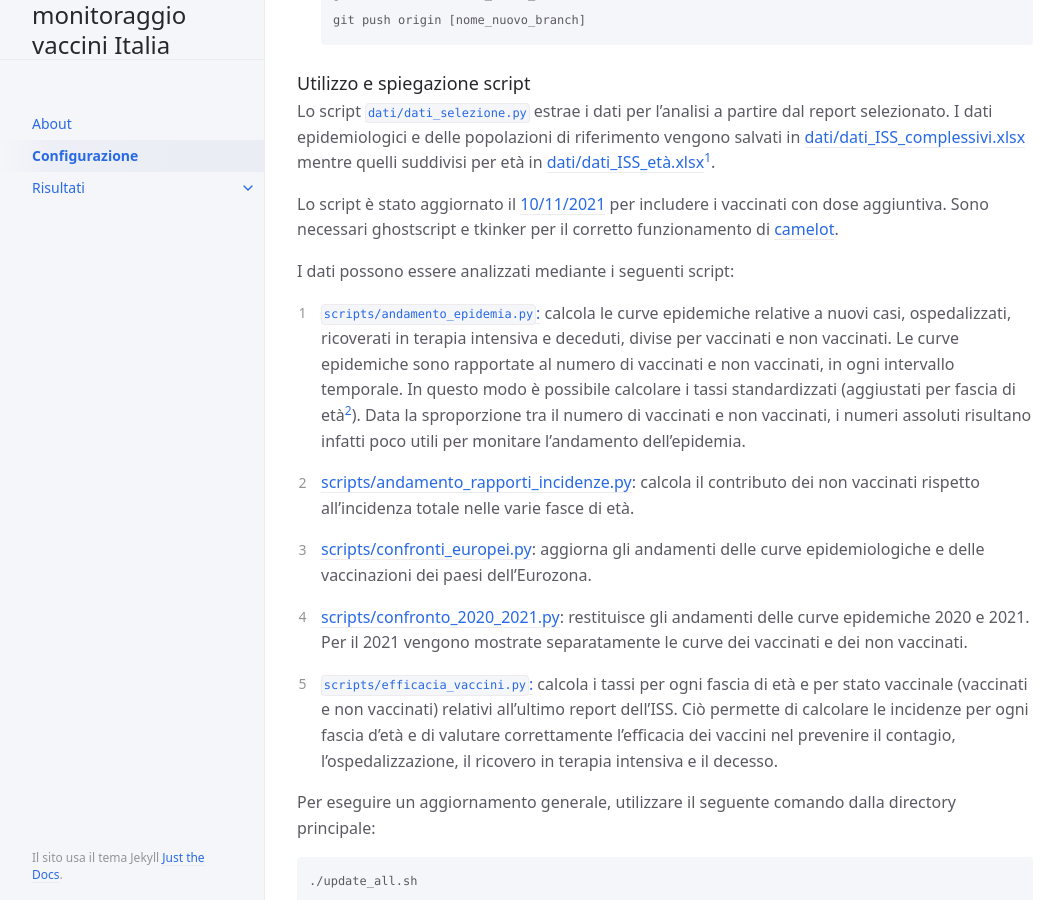
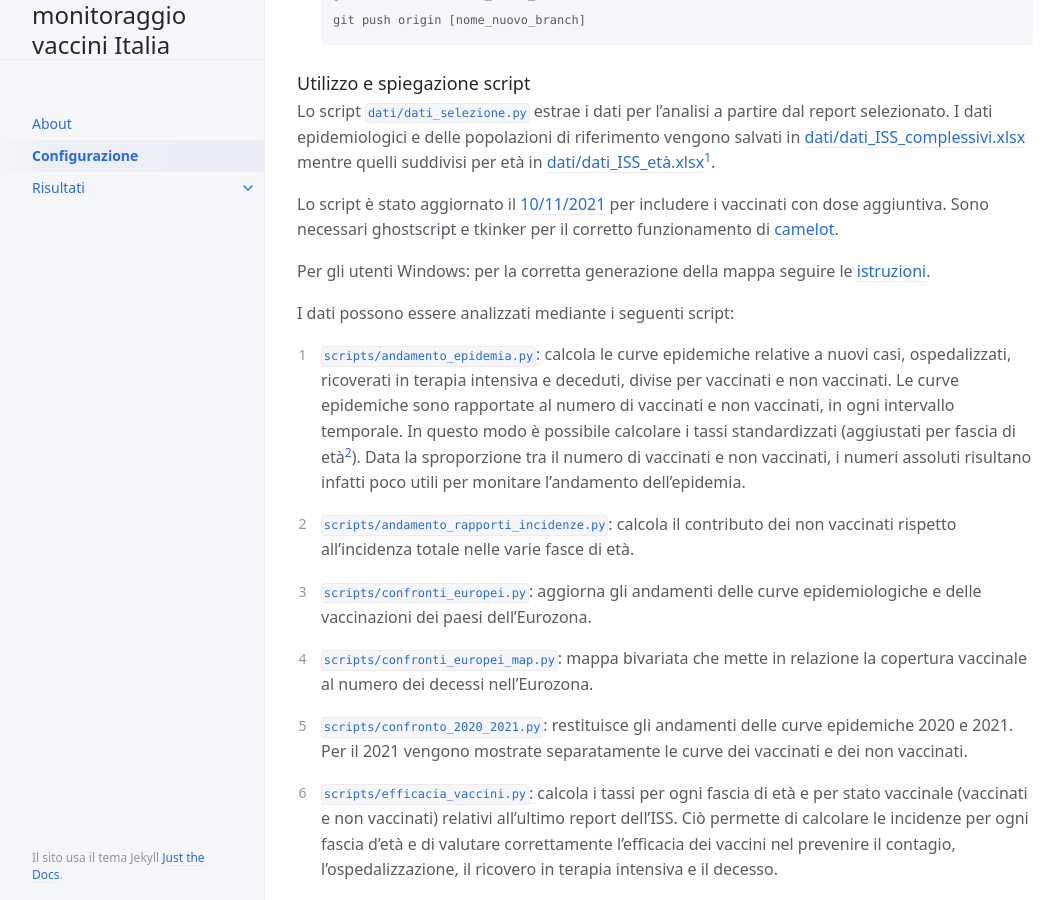
Before and after one commit to enricocid/monitoraggio-vaccini-italia, a Jekyll site: the page built from docs/configurazione.md, in a window 1280 px wide and 900 px high, scrolled down 836 px. Shown: the whole window, without its empty margins (107-1169 px from the left). Built offline with Jekyll 4.4.1, drawn with Linux system fonts in a browser that asks for light colours.

Commit message:
Aggiunta mappa bivariata
Signed-off-by: enricocid <enrico2588@gmail.com>

````diff
--- a/docs/configurazione.md
+++ b/docs/configurazione.md
@@ -50,17 +50,21 @@ Lo script [**`dati/dati_selezione.py`**](https://github.com/apalladi/covid_vacci
 Lo script è stato aggiornato il [10/11/2021](https://www.epicentro.iss.it/coronavirus/bollettino/Bollettino-sorveglianza-integrata-COVID-19_10-novembre-2021.pdf) per includere i vaccinati con dose aggiuntiva.
 Sono necessari ghostscript e tkinker per il corretto funzionamento di [camelot](https://camelot-py.readthedocs.io/en/master/user/install-deps.html).
 
+Per gli utenti Windows: per la corretta generazione della mappa seguire le [istruzioni]({{ site.baseurl }}{% link docs/mappa_deps_win.md %}).
+
 I dati possono essere analizzati mediante i seguenti script:
 
 1. [**`scripts/andamento_epidemia.py`**:](https://github.com/apalladi/covid_vaccini_monitoraggio/blob/main/scripts/andamento_epidemia.py) calcola le curve epidemiche relative a nuovi casi, ospedalizzati, ricoverati in terapia intensiva e deceduti, divise per vaccinati e non vaccinati. Le curve epidemiche sono rapportate al numero di vaccinati e non vaccinati, in ogni intervallo temporale. In questo modo è possibile calcolare i tassi standardizzati (aggiustati per fascia di età[^2]). Data la sproporzione tra il numero di vaccinati e non vaccinati, i numeri assoluti risultano infatti poco utili per monitare l'andamento dell'epidemia.
 
-2. [scripts/andamento_rapporti_incidenze.py](https://github.com/apalladi/covid_vaccini_monitoraggio/blob/main/scripts/andamento_rapporti_incidenze.py): calcola il contributo dei non vaccinati rispetto all’incidenza totale nelle varie fasce di età.
+2. [**`scripts/andamento_rapporti_incidenze.py`**](https://github.com/apalladi/covid_vaccini_monitoraggio/blob/main/scripts/andamento_rapporti_incidenze.py): calcola il contributo dei non vaccinati rispetto all’incidenza totale nelle varie fasce di età.
 
-3. [scripts/confronti_europei.py](https://github.com/apalladi/covid_vaccini_monitoraggio/blob/main/scripts/confronti_europei.py): aggiorna gli andamenti delle curve epidemiologiche e delle vaccinazioni dei paesi dell'Eurozona.
+3. [**`scripts/confronti_europei.py`**](https://github.com/apalladi/covid_vaccini_monitoraggio/blob/main/scripts/confronti_europei.py): aggiorna gli andamenti delle curve epidemiologiche e delle vaccinazioni dei paesi dell'Eurozona.
 
-4. [scripts/confronto_2020_2021.py](https://github.com/apalladi/covid_vaccini_monitoraggio/blob/main/scripts/confronto_2020_2021.py): restituisce gli andamenti delle curve epidemiche 2020 e 2021. Per il 2021 vengono mostrate separatamente le curve dei vaccinati e dei non vaccinati.
+4. [**`scripts/confronti_europei_map.py`**](https://github.com/apalladi/covid_vaccini_monitoraggio/blob/main/scripts/confronti_europei_map.py): mappa bivariata che mette in relazione la copertura vaccinale al numero dei decessi nell'Eurozona.
 
-5. [**`scripts/efficacia_vaccini.py`**:](https://github.com/apalladi/covid_vaccini_monitoraggio/blob/main/scripts/efficacia_vaccini.py) calcola i tassi per ogni fascia di età e per stato vaccinale (vaccinati e non vaccinati) relativi all'ultimo report dell'ISS. Ciò permette di calcolare le incidenze per ogni fascia d'età e di valutare correttamente l'efficacia dei vaccini nel prevenire il contagio, l'ospedalizzazione, il ricovero in terapia intensiva e il decesso.
+5. [**`scripts/confronto_2020_2021.py`**](https://github.com/apalladi/covid_vaccini_monitoraggio/blob/main/scripts/confronto_2020_2021.py): restituisce gli andamenti delle curve epidemiche 2020 e 2021. Per il 2021 vengono mostrate separatamente le curve dei vaccinati e dei non vaccinati.
+
+6. [**`scripts/efficacia_vaccini.py`**:](https://github.com/apalladi/covid_vaccini_monitoraggio/blob/main/scripts/efficacia_vaccini.py) calcola i tassi per ogni fascia di età e per stato vaccinale (vaccinati e non vaccinati) relativi all'ultimo report dell'ISS. Ciò permette di calcolare le incidenze per ogni fascia d'età e di valutare correttamente l'efficacia dei vaccini nel prevenire il contagio, l'ospedalizzazione, il ricovero in terapia intensiva e il decesso.
 
 Per eseguire un aggiornamento generale, utilizzare il seguente comando dalla directory principale:
 ```bash
````
Also changed, not shown: docs/mappa_deps_win.md (added, +28 -0 lines), docs/risultati/confronti.md (+2 -0 lines).
